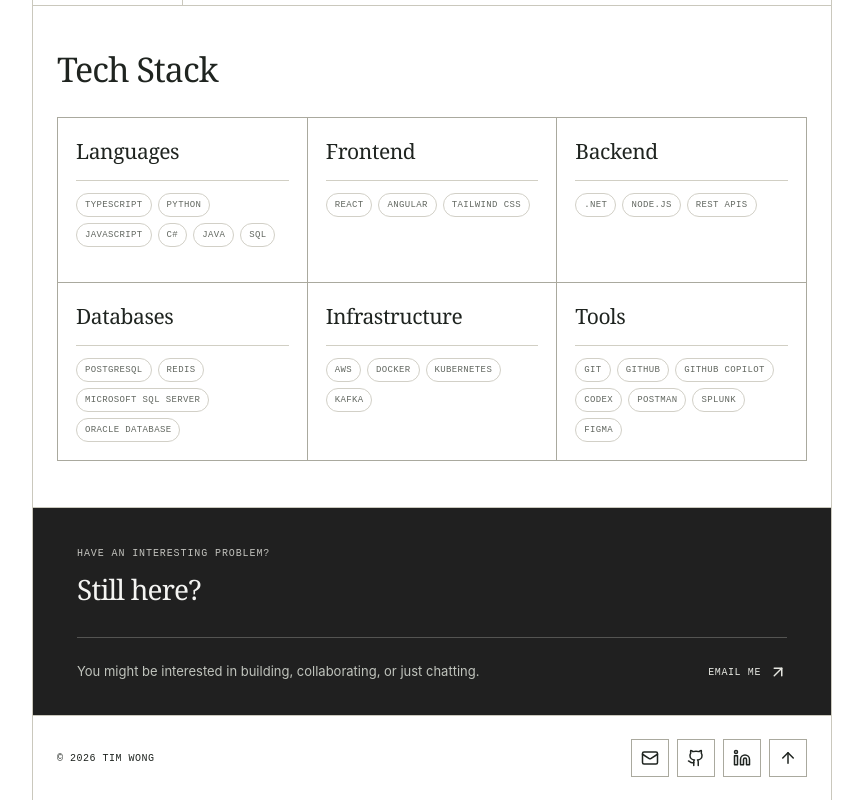
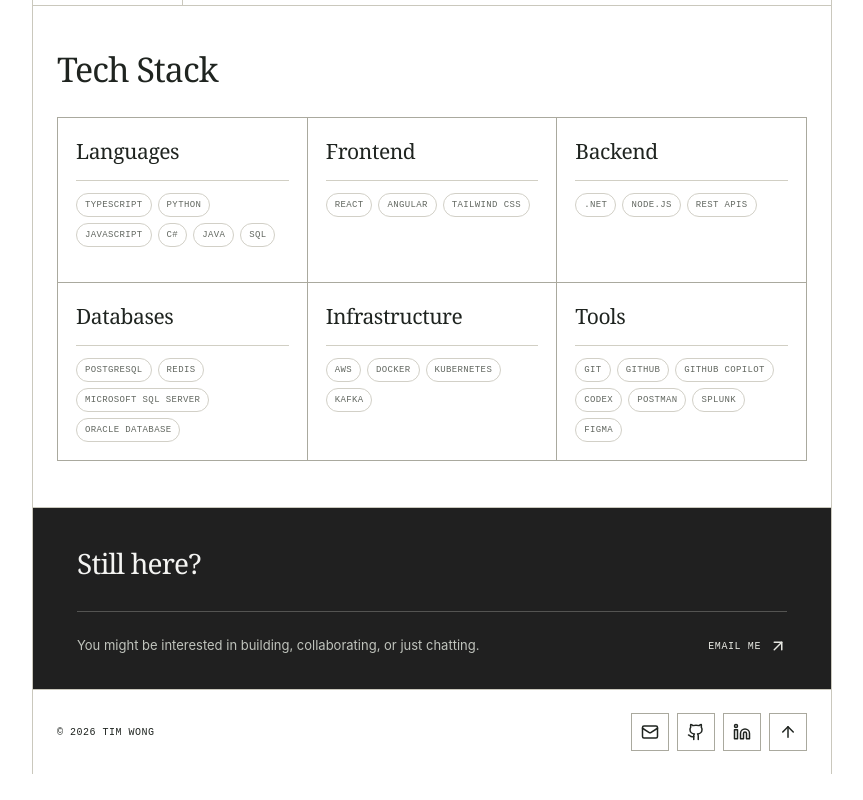
Before and after one commit to timwong101/my-portfolio, a React (Vite) app: page / in a window 1280 px wide. Shown: the part 1862-2662 px from the top of the page, without its empty margins (208-1071 px from the left). After the commit the page ends 2636 px from the top, so only its background shows below. Built offline with nearby package versions, Linux system fonts and the light colour scheme.

Commit message:
Remove contact section prompt

```diff
--- a/src/App.tsx
+++ b/src/App.tsx
@@ -204,7 +204,6 @@ function App() {
         </section>
 
         <section className="contact-section ruled-section" id="contact" aria-labelledby="contact-title">
-          <p className="meta">Have an interesting problem?</p>
           <h2 id="contact-title">Still here?</h2>
           <div className="contact-bottom">
             <p>
--- a/src/index.css
+++ b/src/index.css
@@ -94,7 +94,6 @@ h2 { margin: 0; font-family: Georgia, serif; font-size: 34px; font-weight: 400;
 .stack-grid li { padding: 6px 8px; border: 1px solid #d2d0c7; border-radius: 99px; color: #626760; font: 9px ui-monospace, monospace; text-transform: uppercase; letter-spacing: .04em; }
 
 .contact-section { padding: 40px 44px 34px; background: #202020; color: #f4f4f2; position: relative; overflow: hidden; }
-.contact-section .meta { color: #c2c2bd; }
 .contact-section h2 { font-size: 28px; line-height: 1.1; }
 .contact-bottom { margin-top: 32px; padding-top: 24px; border-top: 1px solid rgba(240,238,230,.25); display: flex; justify-content: space-between; align-items: flex-end; gap: 35px; }
 .contact-bottom p { max-width: 480px; margin: 0; color: #c0c4bd; font-size: 13px; line-height: 1.5; }
```
